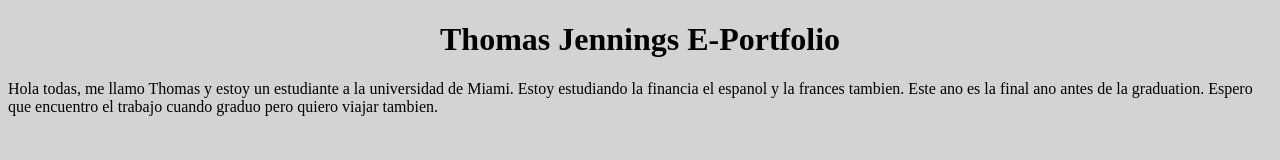
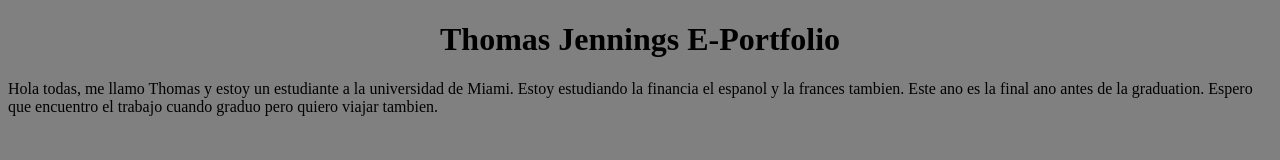
Before and after one commit to bjamin207/bjamin207.github.io, a plain HTML site: page index.html in a window 1280 px wide. Drawn offline with Linux system fonts and the light colour scheme.

Commit message:
Update index.html

```diff
--- a/index.html
+++ b/index.html
@@ -3,7 +3,7 @@
 <head>
 	<title>PAGE TITLE</title>
 </head>
-<body style="background-color: lightgrey;">
+<body style="background-color:grey;">
 
 <h1 style="text-align:center;">Thomas Jennings E-Portfolio</h1>
 
```
